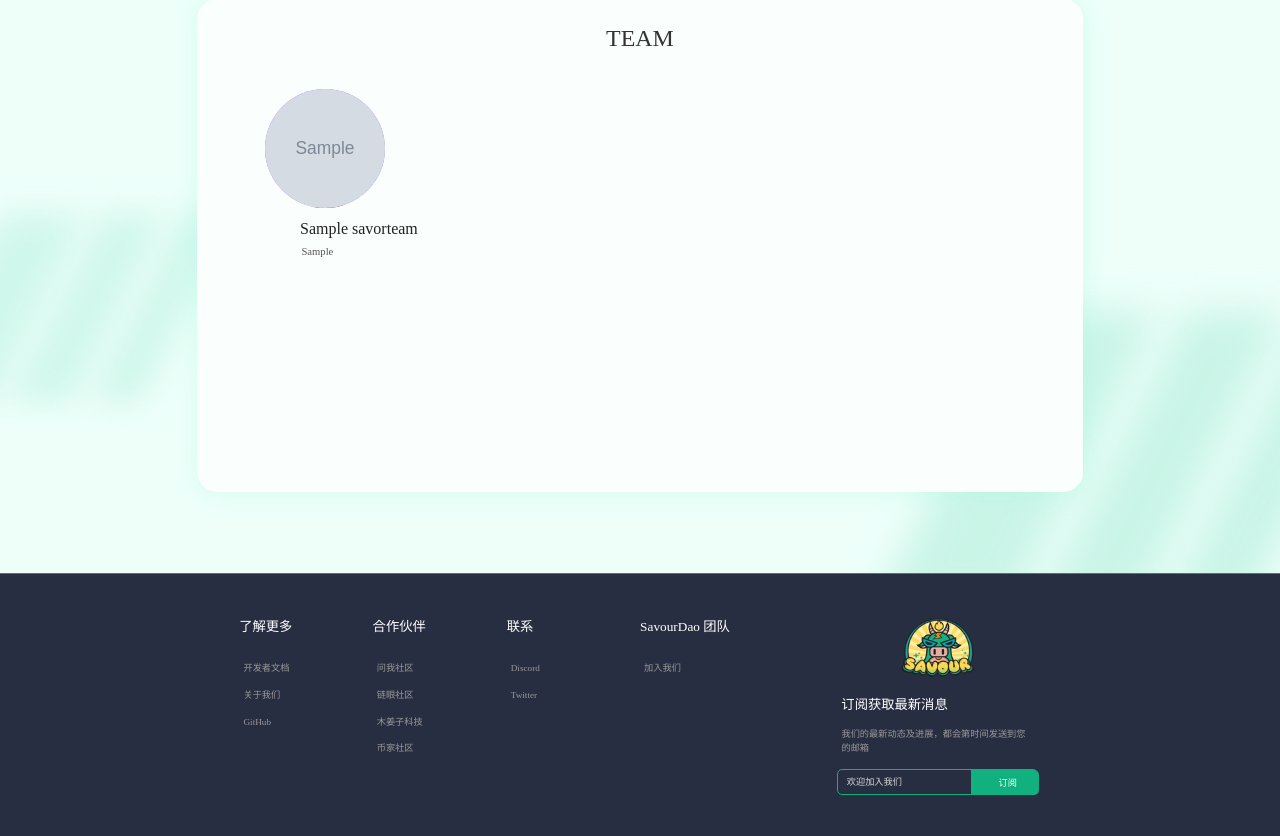
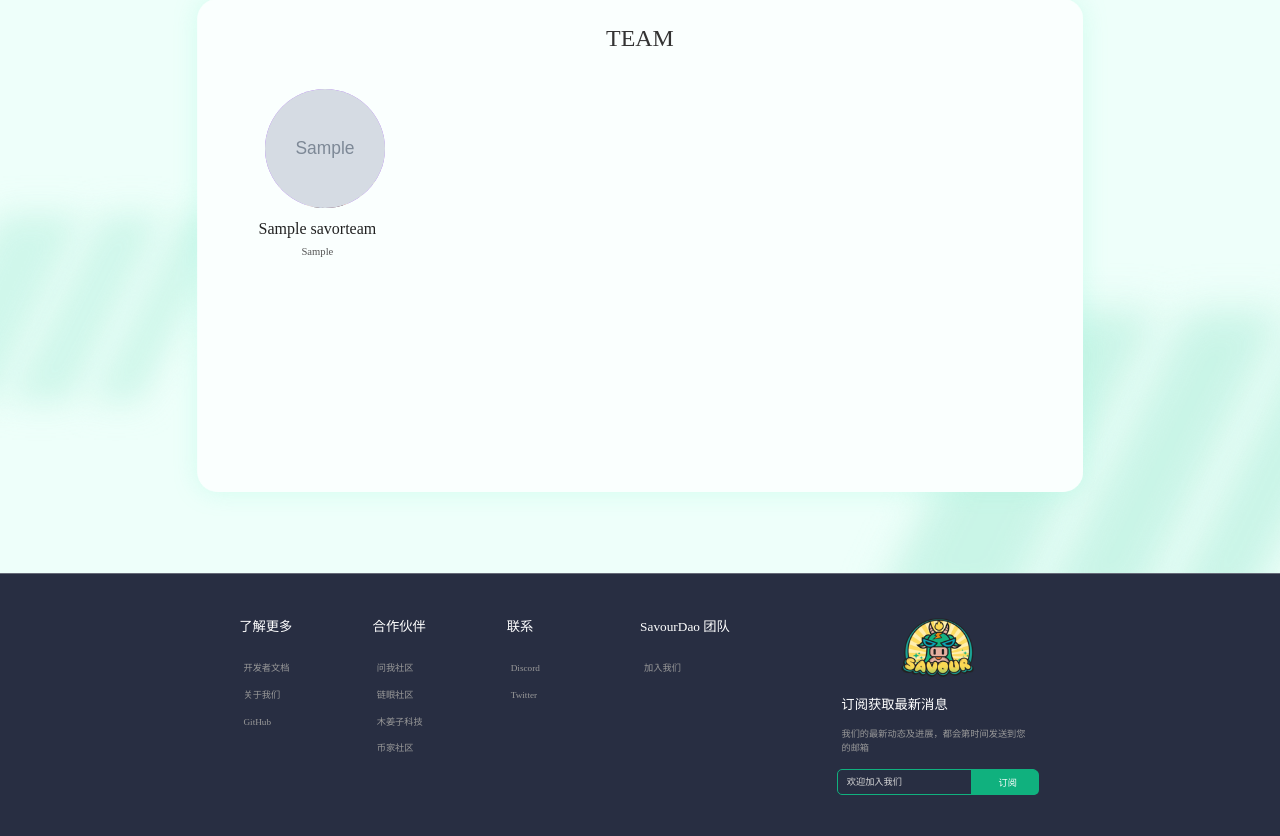
Before and after one commit to the-web3/savour-offical, a Django app: page / in a window 1280 px wide. Shown: the part 2317-3153 px from the top of the page. Run offline with Django 3.2, Linux system fonts and the light colour scheme; tables that the repository leaves empty hold one stand-in row (values such as "Sample post"); grey boxes marked "Sample" are stand-in pictures.

Commit message:
样式调整

```diff
--- a/common/static/css/index.response.css
+++ b/common/static/css/index.response.css
@@ -1075,7 +1075,7 @@
   }
 
   .text_22 {
-    width: 2.71vw;
+    width: 9.38vw;
     height: 1.72vw;
     display: inline-block;
     overflow-wrap: break-word;
@@ -1165,7 +1165,7 @@
   }
 
   .text_28 {
-    width: 4.33vw;
+    width: 9.38vw;
     height: 1.15vw;
     display: inline-block;
     overflow-wrap: break-word;
--- a/common/templates/web/index.html
+++ b/common/templates/web/index.html
@@ -1,5 +1,6 @@
 {% load staticfiles%}
 <html lang="en">
+
 <head>
   <meta charset="UTF-8" />
   <meta name="viewport" content="width=device-width, initial-scale=1.0" />
@@ -9,6 +10,7 @@
   <link rel="stylesheet" type="text/css" href="{% static 'css/index.response.css'%} " />
   <link rel="stylesheet" type="text/css" href="{% static 'css/window.response.css'%} " />
 </head>
+
 <body>
   <div class="page flex-col">
     <div class="block_1 flex-col">
@@ -18,16 +20,14 @@
           <div class="box_2 flex-row justify-between">
             <div class="group_1 flex-col">
               <div class="box_3 flex-col justify-between">
-                <img class="label_1" referrerpolicy="no-referrer"
-                  src="{% static 'img/ios.png'%}" />
+                <img class="label_1" referrerpolicy="no-referrer" src="{% static 'img/ios.png'%}" />
                 <span class="text_1">IOS</span>
               </div>
             </div>
             <div class="group_2 flex-col">
               <div class="group_3 flex-col justify-between">
                 <div class="group_4 flex-col">
-                   <img class="label_1" referrerpolicy="no-referrer"
-                  src="{% static 'img/andorid.png'%}" />
+                  <img class="label_1" referrerpolicy="no-referrer" src="{% static 'img/andorid.png'%}" />
                 </div>
                 <span class="text_2" style="margin-top:8px">Android</span>
               </div>
@@ -35,8 +35,7 @@
           </div>
           <div class="box_4 flex-col">
             <div class="box_5 flex-col">
-              <img class="image_1" referrerpolicy="no-referrer"
-                src="{% static 'img/andorid.png' %}" />
+              <img class="image_1" referrerpolicy="no-referrer" src="{% static 'img/andorid.png' %}" />
               <span class="text_3">Download&nbsp;for</span>
             </div>
           </div>
@@ -227,8 +226,7 @@
       </div>
     </div>
     <div class="image-wrapper_8 flex-col">
-      <img class="image_32" referrerpolicy="no-referrer"
-        src="{% static 'img/erweima.png' %}" />
+      <img class="image_32" referrerpolicy="no-referrer" src="{% static 'img/erweima.png' %}" />
     </div>
     <span class="text_21">一个承载NFT新玩法的 HD+社交恢复+MPC钱包</span>
     <div class="block_14 flex-col">
@@ -254,12 +252,12 @@
       </div>
       <div class="group_8 flex-row justify-between">
         <ul class="team-list">
-           {% for team in team_lists%}
-            <li>
-                <img class="box_10 flex-col" src="{% url 'index' %}media/{{ team.image }}" />
-                <span class="text_22">{{ team.name }}</span>
-                <span class="text_28">{{ team.position }}</span>
-            </li>
+          {% for team in team_lists%}
+          <li>
+            <img class="box_10 flex-col" src="{% url 'index' %}media/{{ team.image }}" />
+            <p class="text_22">{{ team.name }}</p>
+            <p class="text_28">{{ team.position }}</p>
+          </li>
           {% endfor %}
         </ul>
       </div>
@@ -352,7 +350,7 @@
     </div>
   </div>
   {% if show_window == "yes" %}
-     {% include 'web/window.html' %}
+  {% include 'web/window.html' %}
   {% endif %}
 </body>
 
```
